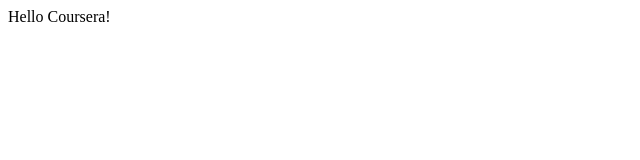
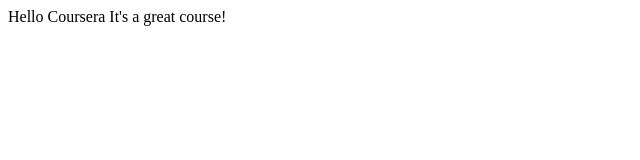
Before and after one commit to yiwenxu34/coursera-test, a plain HTML site: page site/index.html in a window 1280 px wide. Shown: the whole page, without its empty margins (0-640 px from the left). Drawn offline with Linux system fonts and the light colour scheme.

Commit message:
Small addition to our page content.

```diff
--- a/site/index.html
+++ b/site/index.html
@@ -4,6 +4,6 @@
 	<title>Hello Coursera!</title>
 </head>
 <body>
-<hi>Hello Coursera!</hi>
+<hi>Hello Coursera It's a great course!</hi>
 </body>
 </html>
```
